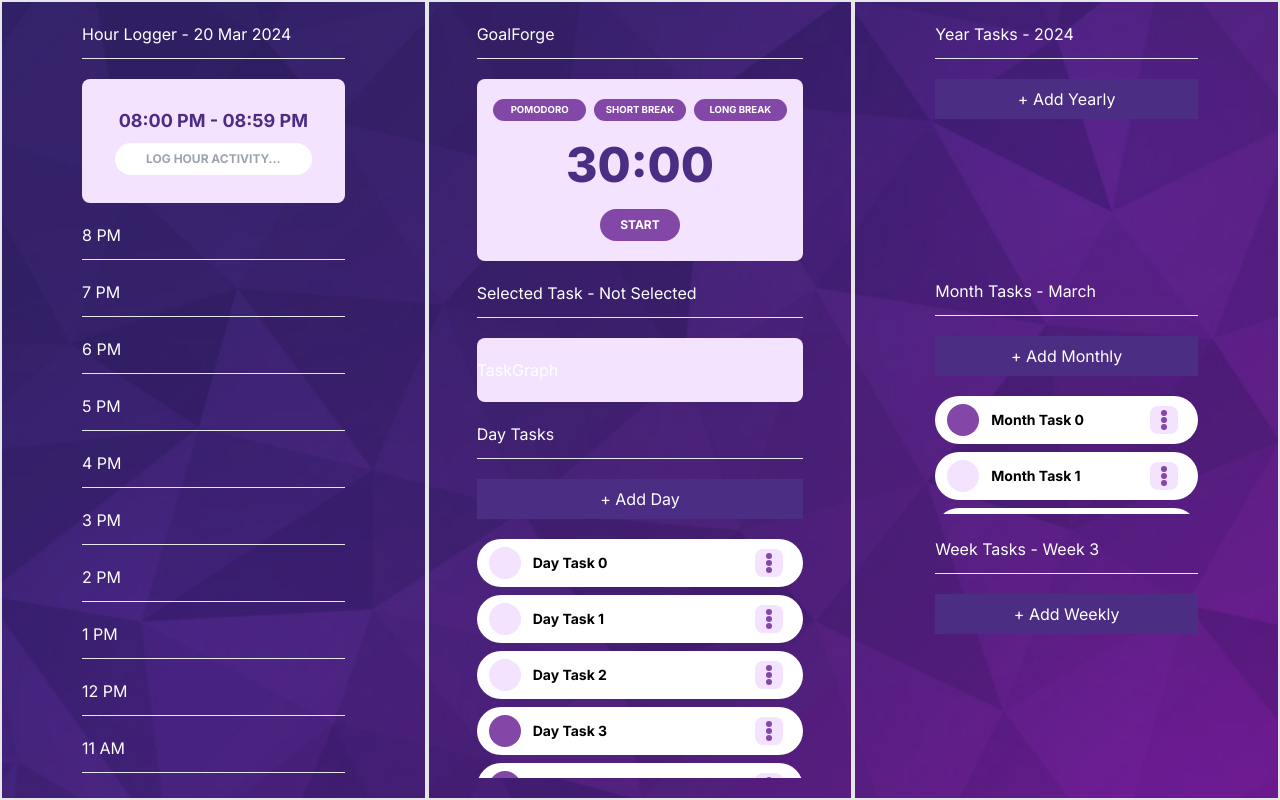
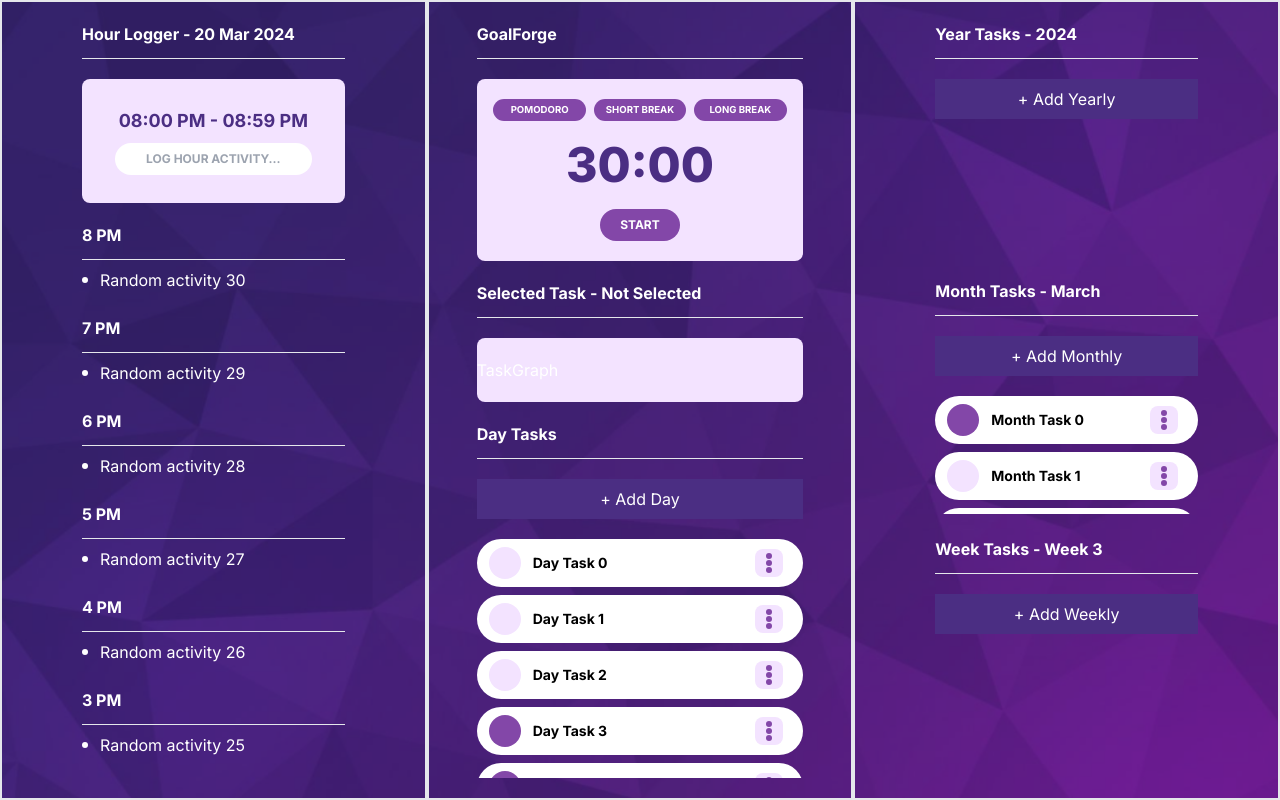
Before and after one commit to afutofu/goalforge, a Next.js app: page / in a window 1280 px wide. Built offline with nearby package versions, Linux system fonts and the light colour scheme.

Commit message:
Implement add activity log

```diff
--- a/src/components/Header.tsx
+++ b/src/components/Header.tsx
@@ -3,12 +3,13 @@ import React, { type FC } from 'react';
 interface IHeader {
   children: string;
   className?: string;
+  textClassName?: string;
 }
 
-export const Header: FC<IHeader> = ({ children, className }) => {
+export const Header: FC<IHeader> = ({ children, className, textClassName }) => {
   return (
     <div className={'min-w-full mb-5 ' + (className ?? '')}>
-      <p className="mb-3">{children}</p>
+      <p className={'mb-3 font-bold ' + (textClassName ?? '')}>{children}</p>
       <hr className="w-full b-2"></hr>
     </div>
   );
--- a/src/containers/ActivityLogList.tsx
+++ b/src/containers/ActivityLogList.tsx
@@ -1,6 +1,7 @@
 import { Header } from '@/components/Header';
+import { Separator } from '@/components/Separator';
 import { type IActivityLog } from '@/types';
-import dayjs, { type Dayjs } from 'dayjs';
+import dayjs from 'dayjs';
 import React, { useMemo, type FC } from 'react';
 
 interface IActivityLogList {
@@ -13,15 +14,15 @@ export const ActivityLogList: FC<IActivityLogList> = ({ activityLogs }) => {
   const activityLogsToday = useMemo(() => {
     const logsToday = [];
     for (let i = 0; i < activityLogs.length; i++) {
-      console.log(today.diff(activityLogs[i].createdAt, 'day') > 1);
-      if (today.diff(activityLogs[i].createdAt, 'day') > 1) {
+      console.log(today.day() !== dayjs(activityLogs[i].createdAt).day());
+      if (today.day() !== dayjs(activityLogs[i].createdAt).day()) {
         break;
       }
       logsToday.push(activityLogs[i]);
     }
 
     return logsToday;
-  }, [activityLogs]);
+  }, [activityLogs, today]);
 
   const timePM = (hour: number) => {
     const isAfternoon = hour >= 12;
@@ -31,12 +32,14 @@ export const ActivityLogList: FC<IActivityLogList> = ({ activityLogs }) => {
       if (hourPM === 0) hourPM = 12;
       return hourPM + ' PM';
     } else {
+      if (hour === 0) hour = 12;
       return hour + ' AM';
     }
   };
 
   const activityLogListWithHour = useMemo(() => {
     let latestHour: number = -1;
+    let first: boolean = true;
 
     return activityLogsToday.map((log) => {
       let newHour = false;
@@ -45,11 +48,40 @@ export const ActivityLogList: FC<IActivityLogList> = ({ activityLogs }) => {
         latestHour = dayjs(log.createdAt).hour();
       }
 
-      return <>{newHour ? <Header>{timePM(latestHour)}</Header> : ''}</>;
+      const header = <Header className="!mb-2">{timePM(latestHour)}</Header>;
+
+      const headerWithSpacing = newHour ? (
+        first ? (
+          header
+        ) : (
+          <>
+            <Separator />
+            {header}
+          </>
+        )
+      ) : (
+        ''
+      );
+
+      first = false;
+
+      return (
+        <>
+          {headerWithSpacing}
+          <div className="flex items-center mb-1">
+            <div className="bg-white p-[3px] rounded-full mr-3"></div>
+            <span>{log.name}</span>
+          </div>
+        </>
+      );
     });
   }, [activityLogsToday]);
 
   console.log(activityLogsToday);
 
-  return <div className="flex flex-col">{activityLogListWithHour}</div>;
+  return (
+    <div className="flex flex-col overflow-y-scroll no-scrollbar ">
+      {activityLogListWithHour}
+    </div>
+  );
 };
--- a/src/store/activityLog.ts
+++ b/src/store/activityLog.ts
@@ -24,9 +24,9 @@ interface IActivityLogStore {
 
 export const useActivityLogStore = create<IActivityLogStore>((set, get) => ({
   // Initial activityLog
-  activityLogs: new Array(10).fill(1).map((_, id) => ({
+  activityLogs: new Array(30).fill(1).map((_, id) => ({
     id: 'id' + id + Math.random(),
-    name: 'Random activity ' + (10 - id),
+    name: 'Random activity ' + (30 - id),
     createdAt: dayjs().subtract(id, 'hour').toDate(),
   })),
 
@@ -38,7 +38,7 @@ export const useActivityLogStore = create<IActivityLogStore>((set, get) => ({
   // Add activityLog
   addActivityLog: (activityLog: IActivityLog) => {
     const currentactivityLog = get().activityLogs;
-    set({ activityLogs: [...currentactivityLog, activityLog] });
+    set({ activityLogs: [activityLog, ...currentactivityLog] });
 
     // Make your API call to add the activityLog
     // api.addTask(activityLog)
```
